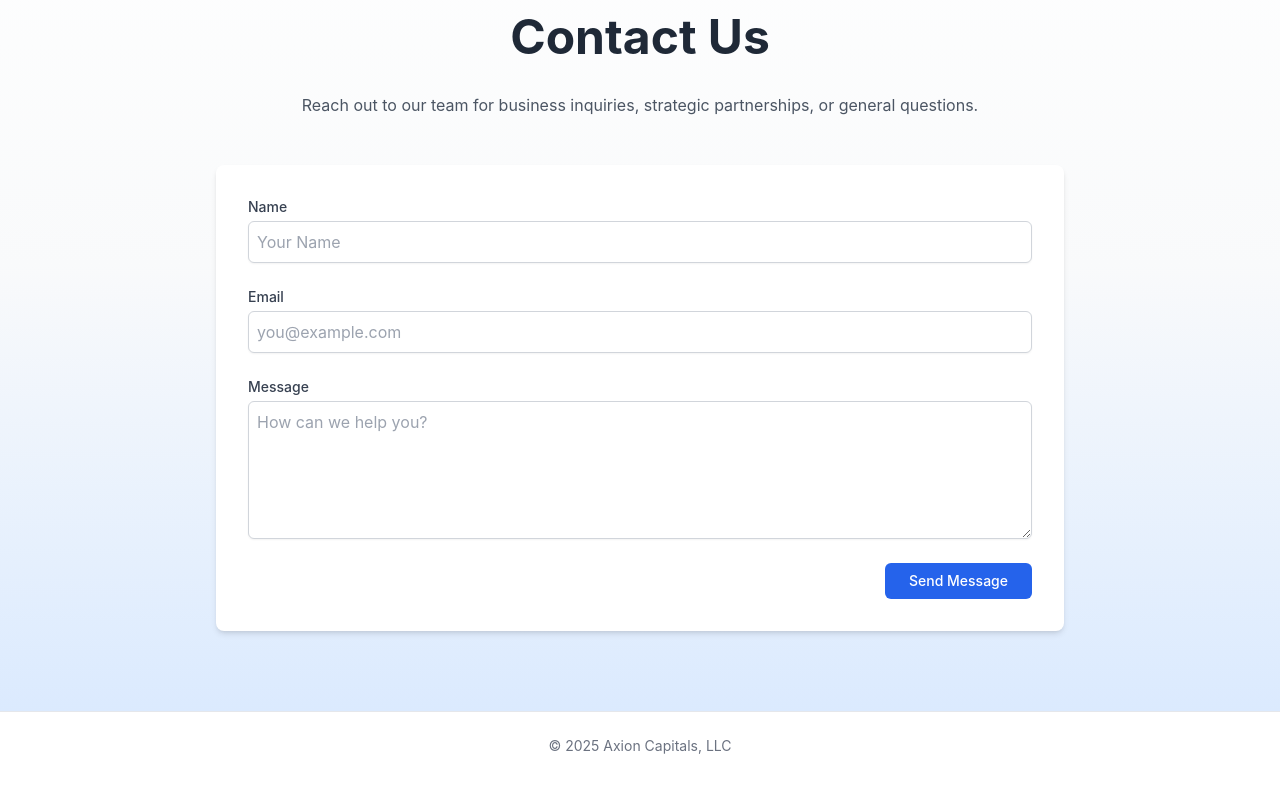
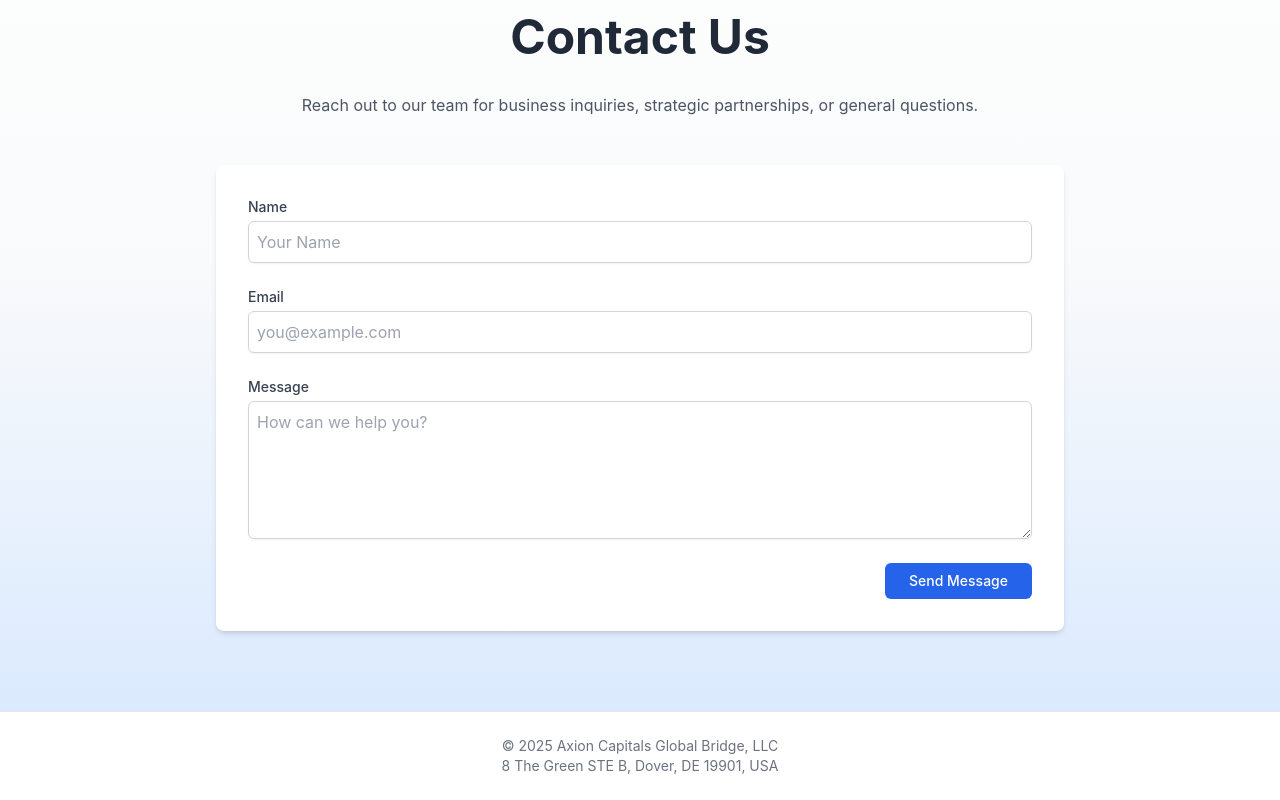
Before and after one commit to jacobzion/axioncapitals, a Next.js app: page /contact in a window 1280 px wide. Shown: the part 179-979 px from the top of the page. Built offline with nearby package versions, Linux system fonts and the light colour scheme.

Commit message:
Update contact.js

```diff
--- a/pages/contact.js
+++ b/pages/contact.js
@@ -96,7 +96,10 @@ export default function Contact() {
       </main>
 
       <footer className="bg-white border-t border-gray-200 text-center text-gray-500 text-sm py-6">
-        © 2025 Axion Capitals, LLC
+        <div>
+          © 2025 Axion Capitals Global Bridge, LLC<br />
+          8 The Green STE B, Dover, DE 19901, USA
+        </div>
       </footer>
     </>
   );
```
